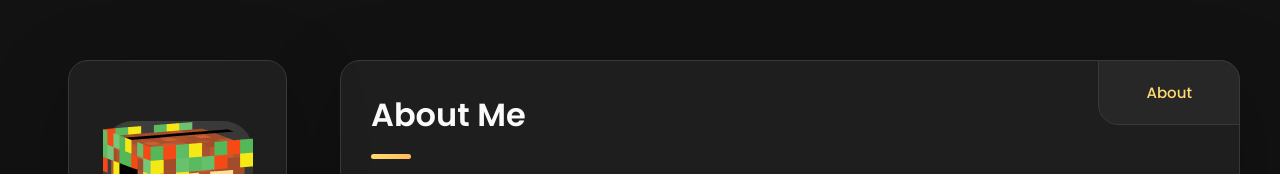
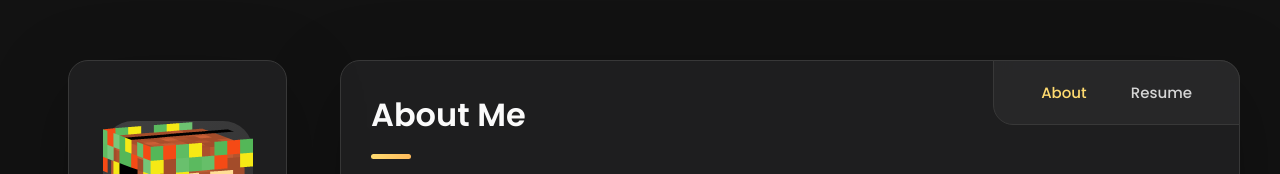
Before and after one commit to RockxyCoder/zozfil-portfolio, a plain HTML site: page index.html in a window 1280 px wide. Shown: the top 174 px of the page. Drawn offline with nearby package versions, Linux system fonts and the light colour scheme.

Commit message:
Update index.html

```diff
--- a/index.html
+++ b/index.html
@@ -128,6 +128,11 @@
             <button class="navbar-link  active" data-nav-link>About</button>
           </li>
 
+          <li class="navbar-item">
+            <button class="navbar-link" data-nav-link>Resume</button>
+          </li>
+
+        </ul>
       </nav>
 
 
```
